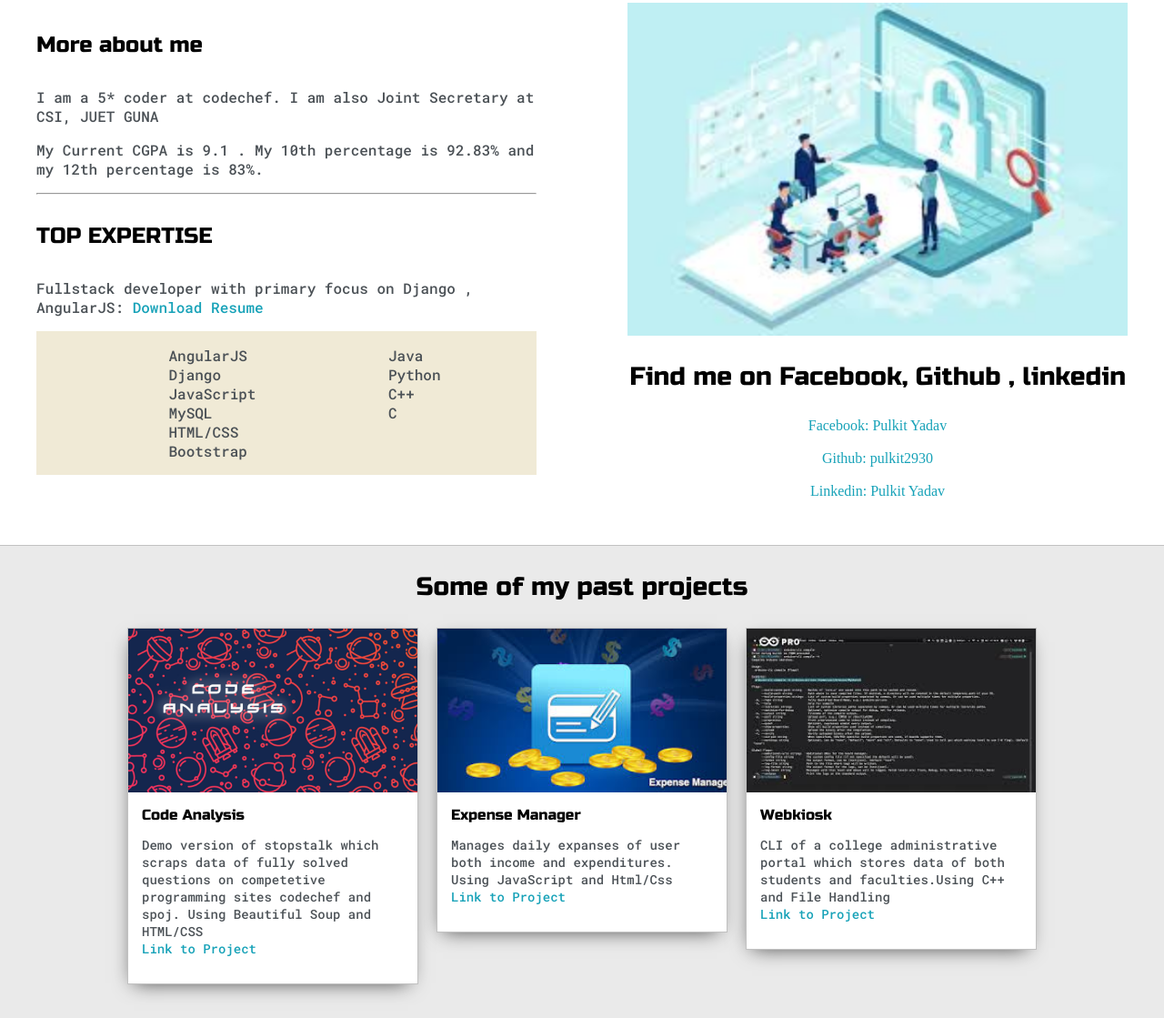
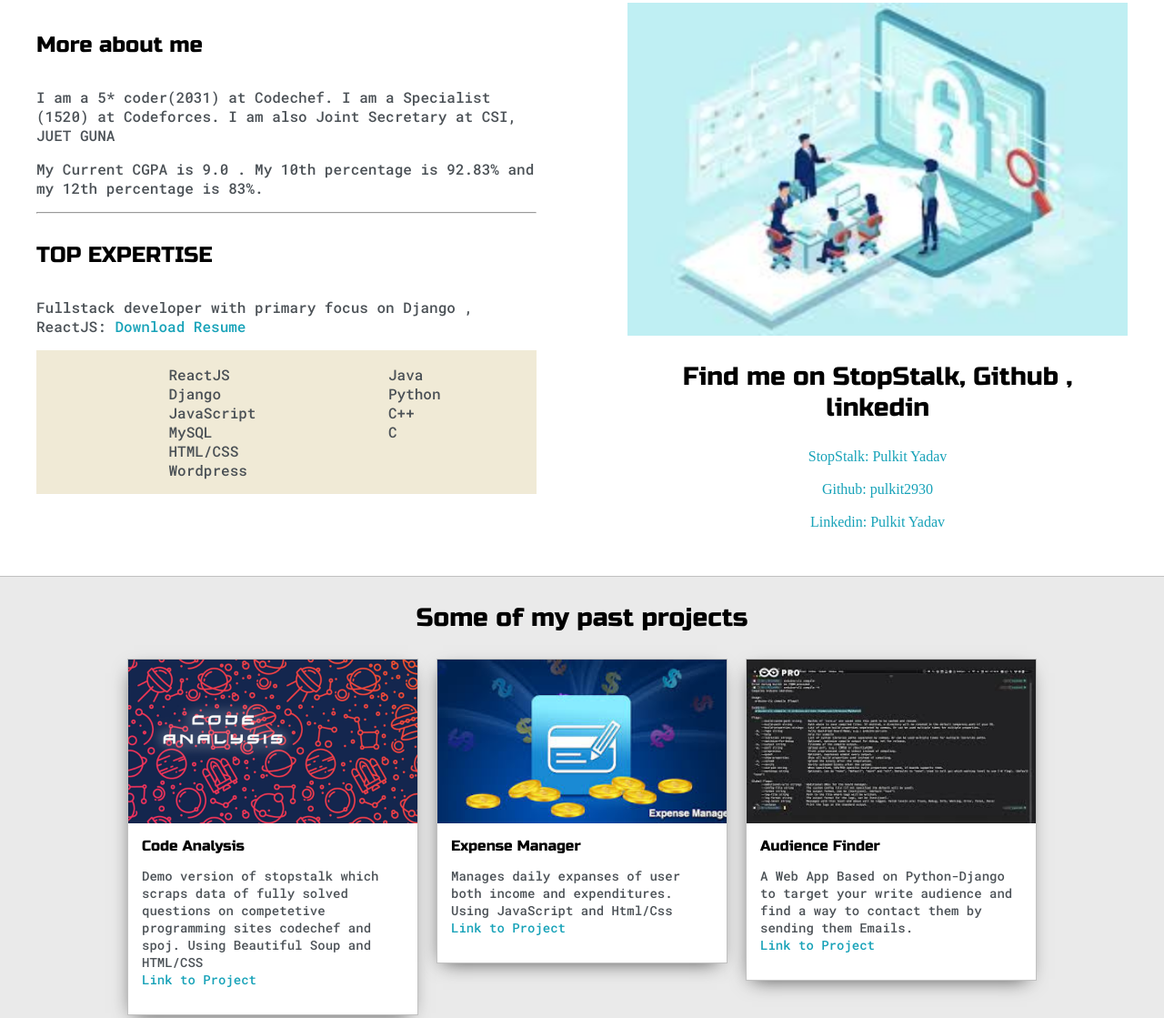
Before and after one commit to pulkit2930/pulkit2930.github.io, a plain HTML site: page index.html in a window 1280 px wide. Shown: the part 728-1847 px from the top of the page at 91% size. Drawn offline with Linux system fonts and the light colour scheme.

Commit message:
Update index.html

```diff
--- a/index.html
+++ b/index.html
@@ -77,25 +77,25 @@
 				<div class="about-me">
 					<h4>More about me</h4>
 
-					<p>I am a 5* coder at codechef. I am also Joint Secretary at CSI, JUET GUNA</p>
+					<p>I am a 5* coder(2031) at Codechef. I am a Specialist (1520) at Codeforces. I am also Joint Secretary at CSI, JUET GUNA</p>
 
-					<p>My Current CGPA is 9.1 . My 10th percentage is 92.83% and my 12th percentage is 83%.</p>
+					<p>My Current CGPA is 9.0 . My 10th percentage is 92.83% and my 12th percentage is 83%.</p>
 
 
 					<hr>
 
 					<h4>TOP EXPERTISE</h4>
 
-					<p>Fullstack developer with primary focus on Django , AngularJS: <a target="_blank" href="resume.pdf">Download Resume</a></p>
+					<p>Fullstack developer with primary focus on Django , ReactJS: <a target="_blank" href="resume.pdf">Download Resume</a></p>
 
 					<div id="skills">
 						<ul>
-							<li>AngularJS</li>
+							<li>ReactJS</li>
 							<li>Django</li>
 							<li>JavaScript</li>
 							<li>MySQL</li>
 							<li>HTML/CSS</li>
-							<li>Bootstrap</li>
+							<li>Wordpress</li>
 						</ul>
 
 						<ul>
@@ -111,9 +111,9 @@
 
 				<div class="social-links">
 					<img id="social_img" src="images/im.jpg">
-					<h3>Find me on Facebook, Github , linkedin</h3>
+					<h3>Find me on StopStalk, Github , linkedin</h3>
 
-					<a target="_blank" href="https://www.facebook.com/profile.php?id=100012185469391">Facebook: Pulkit Yadav</a>
+					<a target="_blank" href="https://www.stopstalk.com/user/profile/pulkit_yadav29">StopStalk: Pulkit Yadav</a>
 					<br>
 					<a target="_blank" href="https://github.com/pulkit2930">Github: pulkit2930</a>
 					<br>
@@ -156,8 +156,8 @@
 					<div class="post">
 						<img class="thumbnail" src="images/cli.jpg">
 						<div class="post-preview">
-							<h6 class="post-title">Webkiosk</h6>
-							<p class="post-intro">CLI of a college administrative portal which stores data of both students and faculties.Using C++ and File Handling<br><a target="_blank" href="https://github.com/pulkit2930/webkiosk">Link to Project</a></p>
+							<h6 class="post-title">Audience Finder</h6>
+							<p class="post-intro">A Web App Based on Python-Django to target your write audience and find a way to contact them by sending them Emails.<br><a target="_blank" href="https://github.com/pulkit2930/webkiosk">Link to Project</a></p>
 
 						</div>
 					</div>
```
